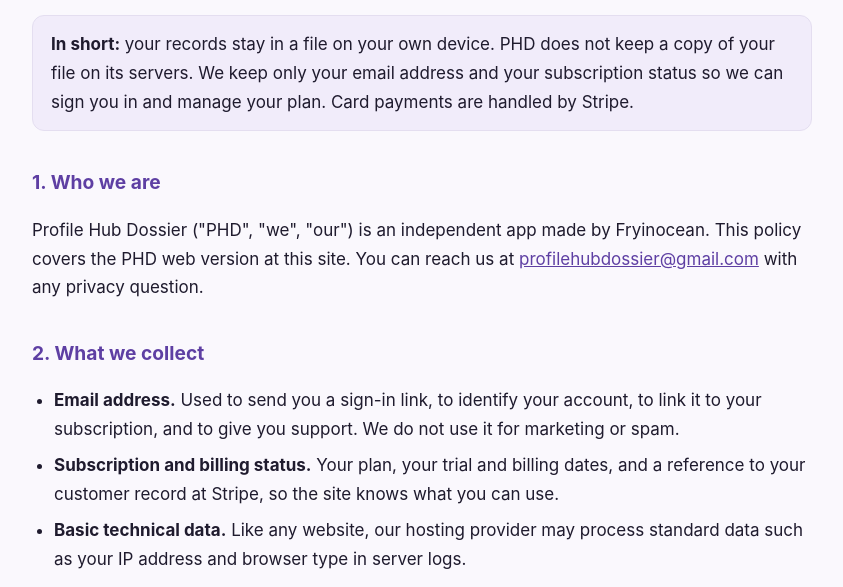
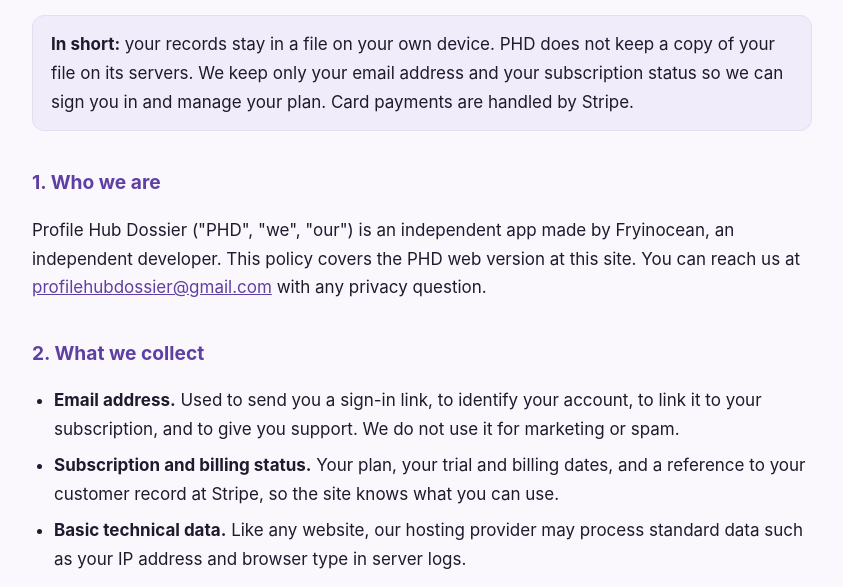
Before and after one commit to profilehubdossier/profilehubdossier.github.io, a plain HTML site: page web_phd_stripe/privacy-web.html in a window 1280 px wide. Shown: the part 188-775 px from the top of the page, without its empty margins (218-1061 px from the left). Drawn offline with Linux system fonts and the light colour scheme.

Commit message:
Update privacy-web.html

```diff
--- a/web_phd_stripe/privacy-web.html
+++ b/web_phd_stripe/privacy-web.html
@@ -53,7 +53,7 @@
     </div>
 
     <h2>1. Who we are</h2>
-    <p>Profile Hub Dossier ("PHD", "we", "our") is an independent app made by Fryinocean. This policy covers the PHD web version at this site. You can reach us at <a href="mailto:profilehubdossier@gmail.com">profilehubdossier@gmail.com</a> with any privacy question.</p>
+    <p>Profile Hub Dossier ("PHD", "we", "our") is an independent app made by Fryinocean, an independent developer. This policy covers the PHD web version at this site. You can reach us at <a href="mailto:profilehubdossier@gmail.com">profilehubdossier@gmail.com</a> with any privacy question.</p>
 
     <h2>2. What we collect</h2>
     <ul>
```
